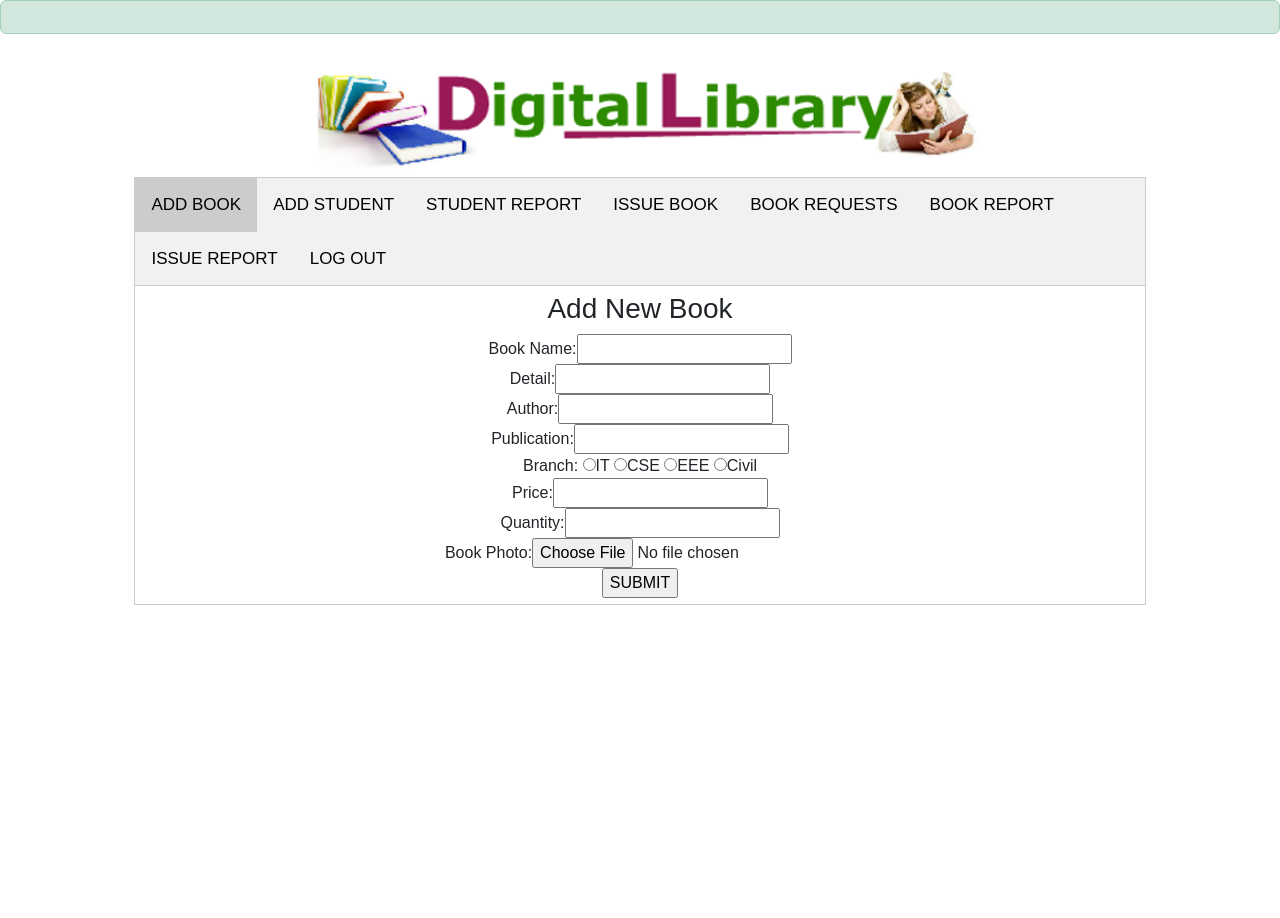
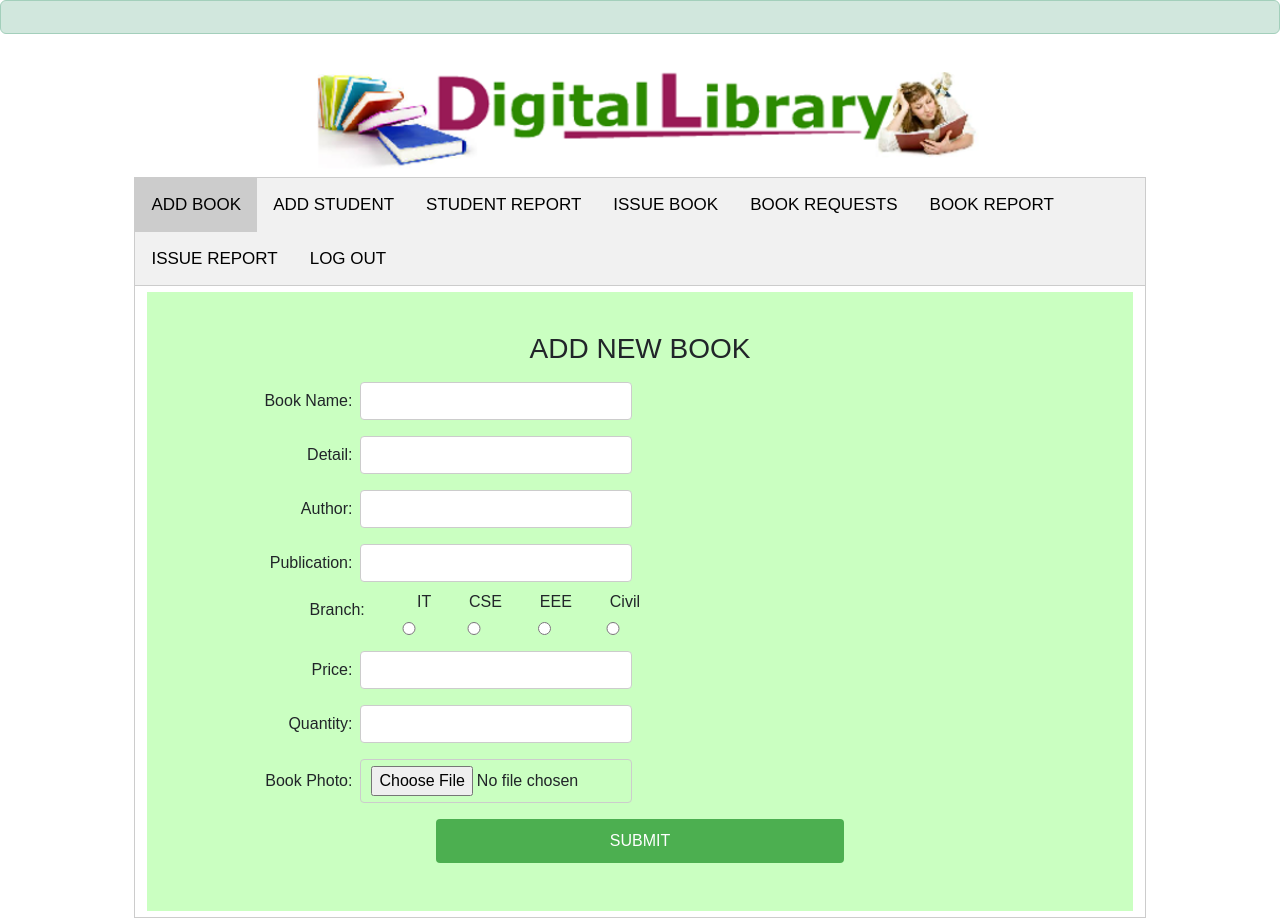
Before and after one commit to rihanshu/Library-Management-System, a PHP site: page /admin_service_dashboard.php in a window 1280 px wide, after a click on "ADD BOOK". Before the commit the page ends 605 px from the top, so only its background shows below. Run offline with PHP 8.4, Linux system fonts and the light colour scheme; data that the repository does not hold is empty.

Commit message:
UI changes done

```diff
--- a/admin_service_dashboard.php
+++ b/admin_service_dashboard.php
@@ -7,8 +7,8 @@ if (!empty($_REQUEST['msg'])) {
 
 $is_page_refreshed = (isset($_SERVER['HTTP_CACHE_CONTROL']) && $_SERVER['HTTP_CACHE_CONTROL'] == 'max-age=0');
 
-if($is_page_refreshed ) {
-  $_REQUEST['view']="";
+if ($is_page_refreshed) {
+    $_REQUEST['view'] = "";
 }
 
 ?>
@@ -17,8 +17,11 @@ if($is_page_refreshed ) {
 
 <head>
     <meta name="viewport" content="width=device-width, initial-scale=1">
-    <link href="https://cdn.jsdelivr.net/npm/bootstrap@5.3.0/dist/css/bootstrap.min.css" rel="stylesheet" integrity="sha384-9ndCyUaIbzAi2FUVXJi0CjmCapSmO7SnpJef0486qhLnuZ2cdeRhO02iuK6FUUVM" crossorigin="anonymous">
-    <script src="https://cdn.jsdelivr.net/npm/bootstrap@5.3.0/dist/js/bootstrap.bundle.min.js" integrity="sha384-geWF76RCwLtnZ8qwWowPQNguL3RmwHVBC9FhGdlKrxdiJJigb/j/68SIy3Te4Bkz" crossorigin="anonymous"></script>
+    <link href="https://cdn.jsdelivr.net/npm/bootstrap@5.3.0/dist/css/bootstrap.min.css" rel="stylesheet"
+        integrity="sha384-9ndCyUaIbzAi2FUVXJi0CjmCapSmO7SnpJef0486qhLnuZ2cdeRhO02iuK6FUUVM" crossorigin="anonymous">
+    <script src="https://cdn.jsdelivr.net/npm/bootstrap@5.3.0/dist/js/bootstrap.bundle.min.js"
+        integrity="sha384-geWF76RCwLtnZ8qwWowPQNguL3RmwHVBC9FhGdlKrxdiJJigb/j/68SIy3Te4Bkz"
+        crossorigin="anonymous"></script>
     <style>
         body {
             font-family: Arial;
@@ -69,45 +72,93 @@ if($is_page_refreshed ) {
         }
 
         .row {
-            width:70%;
-            margin:auto;
+            width: 70%;
+            margin: auto;
         }
 
-        #addbook {
-            text-align: center;
-        }
 
         th,
         td {
             text-align: center;
-            border:3px solid white;
-            background-color:#caffc1;
+            border: 3px solid white;
+            background-color: #caffc1;
         }
-        table button{
-            color:black;
+
+        table button {
+            color: black;
             background-color: #fff8c6;
-            width:80%;
+            width: 80%;
             border-radius: 4px;
         }
-        #bookdetails{
-            background-color:#caffc1;
+
+        #bookdetails {
+            background-color: #caffc1;
         }
-        #bookdetails p{
+
+        #bookdetails p {
             /* margin:0 auto; */
             /* float:right; */
             /* overflow: auto; */
         }
-        .right{
+
+        .right {
             /* margin: auto; */
             /* border: 2px solid black; */
-            width:500px;
-            float:right;
+            width: 500px;
+            float: right;
             /* text-align: center; */
         }
-        .clear{
+
+        .clear {
             clear: both;
         }
 
+        form {
+
+            background-color: #caffc1;
+            text-align: center;
+            padding:40px;
+
+        }
+
+
+        input,
+        select {
+            width: 60%;
+            padding: 6px 10px;
+            margin: 8px ;
+            display: inline-block;
+            border: 1px solid #ccc;
+            border-radius: 4px;
+            box-sizing: border-box;
+        }
+        h3{
+            text-align: center;
+        }
+
+        input[type=submit] {
+  width: 45%;
+
+  background-color: #4CAF50;
+  color: white;
+  padding: 10px 15px;
+  margin: 8px 0;
+  border: none;
+  border-radius: 4px;
+  cursor: pointer;
+}
+.formstyle{
+    /* border:2px solid black; */
+    /* float:right; */
+    width:50%;
+    text-align:right;
+}
+span{
+    float:left;
+    margin-left:27%;
+    margin-top:8px;
+    margin-bottom:8px;
+}
     </style>
 </head>
 
@@ -116,10 +167,12 @@ if($is_page_refreshed ) {
 
 
     <div class="alert alert-success">
-    <strong><?php echo $msg?></strong>
+        <strong>
+            <?php echo $msg ?>
+        </strong>
     </div>
     <div class="outerdiv">
-        <div class="row" ><img  class="imglogo" src="images/logo.png" /></div>
+        <div class="row"><img class="imglogo" src="images/logo.png" /></div>
         <div class="tab">
 
             <button class="tablinks" onclick="openCity(event, 'addbook')">ADD BOOK</button>
@@ -140,37 +193,48 @@ if($is_page_refreshed ) {
 
 
 
-        <div id="Paris" class="tabcontent" >
+        <div id="Paris" class="tabcontent">
             <h3>Paris</h3>
             <p>Paris is the capital of France.</p>
         </div>
 
-        <div id="addbook" class="tabcontent" >
+        <div id="addbook" class="tabcontent">
             <div>
-                <h3>Add New Book</h3>
                 <form action="addbookserver_page.php" method="post">
+                    <h3>ADD NEW BOOK</h3>
+                    <div class ="formstyle">
                     <label for="bookname">Book Name: </label><input type="text" name="bookname" id="bookname"> <br>
                     <label for="bookdetail">Detail: </label><input type="text" name="bookdetail" id="bookdetail"> <br>
                     <label for="bookauthor">Author: </label><input type="text" name="bookauthor" id="bookauthor"> <br>
                     <label for="bookpub">Publication: </label><input type="text" name="bookpub" id="bookpub"><br>
-                    <label>Branch: </label>
-                    <input type="radio" name="branch" id="IT" value="IT">IT
-                    <input type="radio" name="branch" id="CSE" value="CSE">CSE
-                    <input type="radio" name="branch" id="EEE" value="EEE">EEE
-                    <input type="radio" name="branch" id="Civil" value="Civil">Civil
+                    <span>Branch:</span>
+                    <label class="radiocontainer" >IT
+                    <input type="radio" name="branch" id="IT" value="IT"></label>
+                    <label class="radiocontainer" >CSE
+                    <input type="radio" name="branch" id="CSE" value="CSE"></label>
+                    <label class="radiocontainer" >EEE
+                    <input type="radio" name="branch" id="EEE" value="EEE"></label>
+                    <label class="radiocontainer" >Civil
+                    <input type="radio" name="branch" id="Civil" value="Civil"></label>
+
+
+
                     <br>
+
                     <label for="bookprice">Price: </label><input type="text" name="bookprice" id="bookprice"> <br>
                     <label for="bookquant">Quantity: </label><input type="text" name="bookquant" id="bookquant"> <br>
                     <label for="bookpic">Book Photo: </label><input type="file" name="bookpic" id="bookpic"> <br>
+                </div>
                     <input type="submit" name="submit" value="SUBMIT">
                 </form>
             </div>
         </div>
 
-        <div id="addstudent" class="tabcontent" >
+        <div id="addstudent" class="tabcontent">
             <div>
-                <h3>Add Student</h3>
                 <form action="addpersonserver_page.php" method="post">
+                    <h3>ADD STUDENT</h3>
+                    <div class ="formstyle">
                     <label for="username">Name: </label><input type="text" name="username" id="username"> <br>
                     <label for="useremail">Email: </label><input type="email" name="useremail" id="useremail"> <br>
                     <label for="userpass">Password: </label><input type="text" name="userpass" id="userpass"> <br>
@@ -178,13 +242,14 @@ if($is_page_refreshed ) {
                         <option value="student">student</option>
                         <option value="teacher">teacher</option>
                     </select><br>
+                </div>
                     <input type="submit" value="SUBMIT">
                 </form>
             </div>
 
         </div>
 
-        <div class="tabcontent" id="studentrecord" >
+        <div class="tabcontent" id="studentrecord">
             <div>
                 <?php
                 include('dataclass.php');
@@ -208,10 +273,11 @@ if($is_page_refreshed ) {
             </div>
         </div>
 
-        <div class="tabcontent" id="issuebook" >
+        <div class="tabcontent" id="issuebook">
             <div>
+                <form action="issuebook_server.php" method="get">
                     <h3>ISSUE BOOK</h3>
-                <form action="issuebook_server.php" method="get">
+                    <div class ="formstyle">
                     <label>Choose Book: </label>
                     <select name="bookname">
                         <?php
@@ -230,11 +296,11 @@ if($is_page_refreshed ) {
                     <select name="studentname">
                         <?php
 
-                    $obj=new data();
+                        $obj = new data();
                         $obj->setConnection();
                         $result = $obj->studentrecord();
-                    foreach($result as $row){
-                        echo"<option>$row[1] </option>";
+                        foreach ($result as $row) {
+                            echo "<option>$row[1] </option>";
                         }
 
                         ?>
@@ -242,33 +308,34 @@ if($is_page_refreshed ) {
                     </br>
                     <label for="days">Days: </label><input type="number" name="days">
                     </br>
+                </div>
                     <input type="submit" value="SUBMIT">
                 </form>
             </div>
         </div>
 
 
-        <div class="tabcontent" id="bookrecord" >
+        <div class="tabcontent" id="bookrecord">
             <div>
                 <?php
                 // include('dataclass.php');
-                        $obj=new data();
+                $obj = new data();
                 $obj->setConnection();
-                        $result=$obj->bookrecord();
+                $result = $obj->bookrecord();
                 $rowdata = $result->fetchALL();
-                        $table="<table style='width:100%'><tr><th>Book Name</th><th>Price</th><th>Quantity</th><th>Available</th><th>Rent</th><th>View</th></tr>";
-                        foreach($rowdata as $row){
-                            $table.="<tr>";
-                            $table.="<td>$row[2]</td>";
-                            $table.="<td>$row[7]</td>";
-                            $table.="<td>$row[8]</td>";
-                            $table.="<td>$row[9]</td>";
-                            $table.="<td>$row[10]</td>";
-                            $table.="<td><a href='admin_service_dashboard.php?view=$row[0]'><button type='button'>View BOOK</button</a></td>";
-                            $table.="</tr>";
+                $table = "<table style='width:100%'><tr><th>Book Name</th><th>Price</th><th>Quantity</th><th>Available</th><th>Rent</th><th>View</th></tr>";
+                foreach ($rowdata as $row) {
+                    $table .= "<tr>";
+                    $table .= "<td>$row[2]</td>";
+                    $table .= "<td>$row[7]</td>";
+                    $table .= "<td>$row[8]</td>";
+                    $table .= "<td>$row[9]</td>";
+                    $table .= "<td>$row[10]</td>";
+                    $table .= "<td><a href='admin_service_dashboard.php?view=$row[0]'><button type='button'>View BOOK</button</a></td>";
+                    $table .= "</tr>";
                     // <button class="tablinks" onclick="openCity(event, 'Paris')">Paris</button>
                 }
-                        $table.="</table>";
+                $table .= "</table>";
                 echo $table;
 
                 // $table.="<td><a href='admin_service_dashboard.php?viewid=$row[0]'><button type='button' class='btn btn-primary'>View BOOK</button></a></td>";
@@ -276,41 +343,64 @@ if($is_page_refreshed ) {
             </div>
         </div>
 
-        <div class="tabcontent" id="bookdetails" style="<?php if(!empty($_REQUEST['view'])){ echo "display:block";$id=$_REQUEST['view'];} else {echo "display:none";}?> ">
+        <div class="tabcontent" id="bookdetails"
+            style="<?php if (!empty($_REQUEST['view'])) {
+                echo "display:block";
+                $id = $_REQUEST['view'];
+            } else {
+                echo "display:none";
+            } ?> ">
             <div>
                 <h2 style="text-align: center;">Book Details</h2>
 
                 <?php
-                    $obj=new data();
+                $obj = new data();
                 $obj->setConnection();
-                    $result=$obj->getbookdetails($id);
-                    foreach($result as $row){
-                        $bookid=$row[0];
-                        $bookpic=$row[1];
-                        $bookname=$row[2];
-                        $bookdetail=$row[3];
-                        $bookauthor=$row[4];
-                        $bookpub=$row[5];
-                        $branch=$row[6];
-                        $bookprice=$row[7];
-                        $bookquantity=$row[8];
-                        $bookava=$row[9];
-                        $bookrent=$row[10];
+                $result = $obj->getbookdetails($id);
+                foreach ($result as $row) {
+                    $bookid = $row[0];
+                    $bookpic = $row[1];
+                    $bookname = $row[2];
+                    $bookdetail = $row[3];
+                    $bookauthor = $row[4];
+                    $bookpub = $row[5];
+                    $branch = $row[6];
+                    $bookprice = $row[7];
+                    $bookquantity = $row[8];
+                    $bookava = $row[9];
+                    $bookrent = $row[10];
 
                 }
 
                 ?>
-                    <img src="images/<?php echo $bookpic?>" width='150px' height='150px' style='border:1px solid #333333; float:left;margin-left:80px;margin-top:20px'>
+                <img src="images/<?php echo $bookpic ?>" width='150px' height='150px'
+                    style='border:1px solid #333333; float:left;margin-left:80px;margin-top:20px'>
                 <div class="right">
 
-               <p><b><u>Book Name:</u> &nbsp&nbsp</b><?php echo $bookname?></p>
-               <p><b><u>Book Detail:</u> &nbsp&nbsp</b><?php echo $bookdetail?></p>
-               <p><b><u>Book Author:</u> &nbsp&nbsp</b><?php echo $bookauthor?></p>
-               <p><b><u>Book Publisher:</u>&nbsp&nbsp </b><?php echo $bookpub?></p>
-               <p><b><u>Branch:</u>&nbsp&nbsp </b><?php echo $branch?></p>
-               <p><b><u>Book Price:</u> &nbsp&nbsp</b><?php echo $bookprice?></p>
-               <p><b><u>Book Available:</u> &nbsp&nbsp</b><?php echo $bookava?></p>
-               <p><b><u>Book On Ren:</u> &nbsp&nbsp</b><?php echo $bookrent?></p>
+                    <p><b><u>Book Name:</u> &nbsp&nbsp</b>
+                        <?php echo $bookname ?>
+                    </p>
+                    <p><b><u>Book Detail:</u> &nbsp&nbsp</b>
+                        <?php echo $bookdetail ?>
+                    </p>
+                    <p><b><u>Book Author:</u> &nbsp&nbsp</b>
+                        <?php echo $bookauthor ?>
+                    </p>
+                    <p><b><u>Book Publisher:</u>&nbsp&nbsp </b>
+                        <?php echo $bookpub ?>
+                    </p>
+                    <p><b><u>Branch:</u>&nbsp&nbsp </b>
+                        <?php echo $branch ?>
+                    </p>
+                    <p><b><u>Book Price:</u> &nbsp&nbsp</b>
+                        <?php echo $bookprice ?>
+                    </p>
+                    <p><b><u>Book Available:</u> &nbsp&nbsp</b>
+                        <?php echo $bookava ?>
+                    </p>
+                    <p><b><u>Book On Ren:</u> &nbsp&nbsp</b>
+                        <?php echo $bookrent ?>
+                    </p>
 
                 </div>
                 <div class="clear"></div>
@@ -320,21 +410,21 @@ if($is_page_refreshed ) {
         <div class="tabcontent" id="issuereport">
             <div>
                 <?php
-                    $obj=new data();
+                $obj = new data();
                 $obj->setConnection();
-                    $result=$obj->issuedata();
-                    $table="<table width='100%'><tr><th>Issuer's Name</th><th>Book Issued</th><th>Issuer's Type</th><th>Issued Date</th><th>Last Date</th><th>Fine</th></tr>";
-                    foreach($result as $row){
-                        $table.="<tr>";
-                        $table.="<td>$row[2]</td>";
-                        $table.="<td>$row[3]</td>";
-                        $table.="<td>$row[4]</td>";
-                        $table.="<td>$row[6]</td>";
-                        $table.="<td>$row[7]</td>";
-                        $table.="<td>$row[8]</td>";
-                        $table.="</tr>";
+                $result = $obj->issuedata();
+                $table = "<table width='100%'><tr><th>Issuer's Name</th><th>Book Issued</th><th>Issuer's Type</th><th>Issued Date</th><th>Last Date</th><th>Fine</th></tr>";
+                foreach ($result as $row) {
+                    $table .= "<tr>";
+                    $table .= "<td>$row[2]</td>";
+                    $table .= "<td>$row[3]</td>";
+                    $table .= "<td>$row[4]</td>";
+                    $table .= "<td>$row[6]</td>";
+                    $table .= "<td>$row[7]</td>";
+                    $table .= "<td>$row[8]</td>";
+                    $table .= "</tr>";
                 }
-                    $table.="</table>";
+                $table .= "</table>";
                 echo $table;
                 ?>
             </div>
@@ -343,21 +433,21 @@ if($is_page_refreshed ) {
         <div class="tabcontent" id="bookrequest">
             <div>
                 <?php
-                    $obj=new data();
+                $obj = new data();
                 $obj->setConnection();
-                    $result=$obj->fetchrequest();
-                    $table="<table width='100%'><tr><th>username</th><th>usertype</th><th>bookname</th><th>issuedays</th><th>Request</th></tr>";
-                    foreach($result as $row){
-                        $table.="<tr>";
-                        $table.="<td>$row[3]</td>";
-                        $table.="<td>$row[4]</td>";
-                        $table.="<td>$row[5]</td>";
-                        $table.="<td>$row[6]</td>";
-                        $table.="<td><a href='admin_bookrequest.php?userid=$row[1]&bookid=$row[2]&studentname=$row[3]&bookname=$row[5]&days=$row[6]&usertype=$row[4]'><button>Approve Request</button></a></td>";
-                        $table.="</tr>";
+                $result = $obj->fetchrequest();
+                $table = "<table width='100%'><tr><th>username</th><th>usertype</th><th>bookname</th><th>issuedays</th><th>Request</th></tr>";
+                foreach ($result as $row) {
+                    $table .= "<tr>";
+                    $table .= "<td>$row[3]</td>";
+                    $table .= "<td>$row[4]</td>";
+                    $table .= "<td>$row[5]</td>";
+                    $table .= "<td>$row[6]</td>";
+                    $table .= "<td><a href='admin_bookrequest.php?userid=$row[1]&bookid=$row[2]&studentname=$row[3]&bookname=$row[5]&days=$row[6]&usertype=$row[4]'><button>Approve Request</button></a></td>";
+                    $table .= "</tr>";
                 }
 
-                    $table.="</table>";
+                $table .= "</table>";
                 echo $table;
                 ?>
             </div>
```
Also changed, not shown: dataclass.php (+80 -27 lines), user_returnbook.php (added, +10 -0 lines), user_service_dashboard.php (+18 -8 lines). Lines whose indentation alone changed are shown as unchanged.
